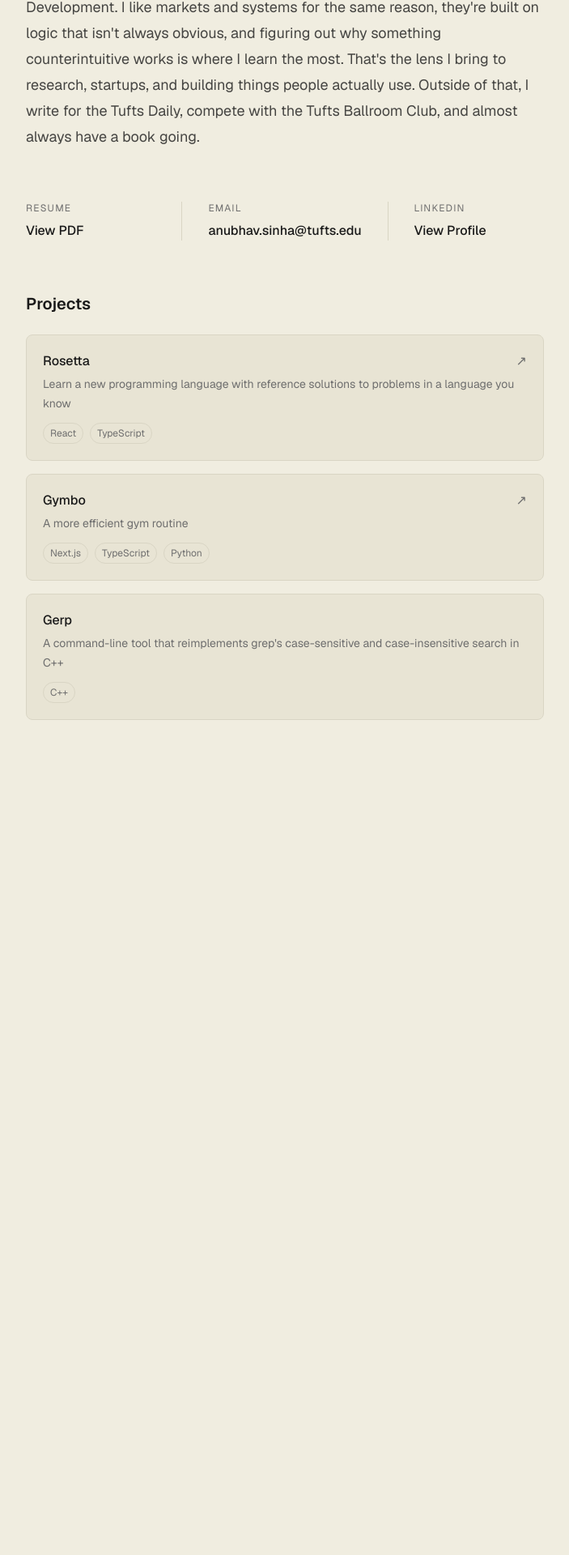
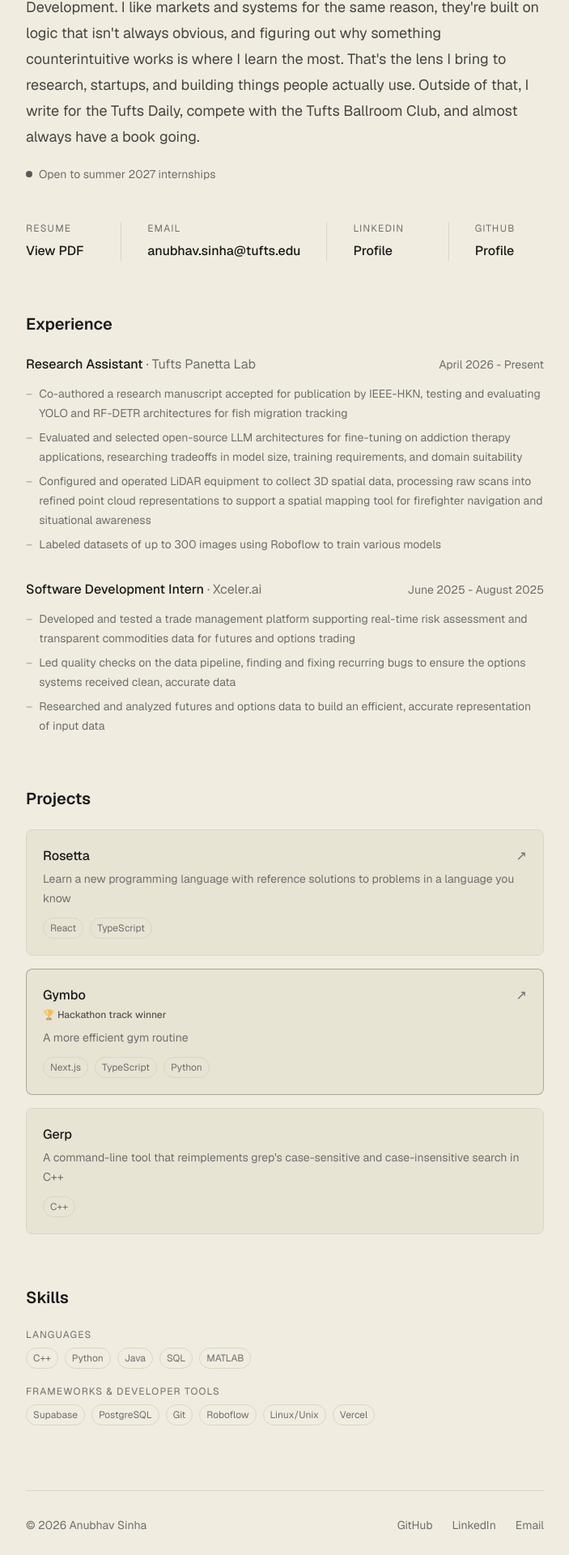
Before and after one commit to somethinghere0/my-website, a Next.js app: page / in a window 1280 px wide. Shown: the part 204-2124 px from the top of the page at 81% size, without its empty margins (288-991 px from the left). Before the commit the page ends 1173 px from the top, so only its background shows below. Built offline with nearby package versions, Linux system fonts and the light colour scheme; no server answers.

Commit message:
more updates

```diff
--- a/app/content.json
+++ b/app/content.json
@@ -1,5 +1,39 @@
 {
   "bio": "I'm a junior at Tufts studying Computer Science, with minors in Finance and AI Development. I like markets and systems for the same reason, they're built on logic that isn't always obvious, and figuring out why something counterintuitive works is where I learn the most. That's the lens I bring to research, startups, and building things people actually use. Outside of that, I write for the Tufts Daily, compete with the Tufts Ballroom Club, and almost always have a book going.",
+  "openTo": "Open to summer 2027 internships",
+  "experience": [
+    {
+      "org": "Tufts Panetta Lab",
+      "role": "Research Assistant",
+      "dates": "April 2026 - Present",
+      "bullets": [
+        "Co-authored a research manuscript accepted for publication by IEEE-HKN, testing and evaluating YOLO and RF-DETR architectures for fish migration tracking",
+        "Evaluated and selected open-source LLM architectures for fine-tuning on addiction therapy applications, researching tradeoffs in model size, training requirements, and domain suitability",
+        "Configured and operated LiDAR equipment to collect 3D spatial data, processing raw scans into refined point cloud representations to support a spatial mapping tool for firefighter navigation and situational awareness",
+        "Labeled datasets of up to 300 images using Roboflow to train various models"
+      ]
+    },
+    {
+      "org": "Xceler.ai",
+      "role": "Software Development Intern",
+      "dates": "June 2025 - August 2025",
+      "bullets": [
+        "Developed and tested a trade management platform supporting real-time risk assessment and transparent commodities data for futures and options trading",
+        "Led quality checks on the data pipeline, finding and fixing recurring bugs to ensure the options systems received clean, accurate data",
+        "Researched and analyzed futures and options data to build an efficient, accurate representation of input data"
+      ]
+    }
+  ],
+  "skills": [
+    {
+      "category": "Languages",
+      "items": ["C++", "Python", "Java", "SQL", "MATLAB"]
+    },
+    {
+      "category": "Frameworks & Developer Tools",
+      "items": ["Supabase", "PostgreSQL", "Git", "Roboflow", "Linux/Unix", "Vercel"]
+    }
+  ],
   "projects": [
     {
       "name": "Rosetta",
@@ -11,7 +45,9 @@
       "name": "Gymbo",
       "description": "A more efficient gym routine",
       "url": "https://github.com/somethinghere0/jumbogym",
-      "tags": ["Next.js", "TypeScript", "Python"]
+      "tags": ["Next.js", "TypeScript", "Python"],
+      "featured": true,
+      "highlight": "🏆 Hackathon track winner"
     },
     {
       "name": "Gerp",
@@ -21,6 +57,7 @@
   ],
   "contact": {
     "email": "anubhav.sinha@tufts.edu",
-    "linkedin": "https://www.linkedin.com/in/anubhav-sinha-8241a8332"
+    "linkedin": "https://www.linkedin.com/in/anubhav-sinha-8241a8332",
+    "github": "https://github.com/somethinghere0"
   }
 }
--- a/app/page.tsx
+++ b/app/page.tsx
@@ -2,6 +2,13 @@
 
 import { useEffect, useState } from "react";
 import content from "./content.json";
+
+const quickLinks = [
+  { label: "Resume", value: "View PDF", href: "/resume.pdf", external: true },
+  { label: "Email", value: content.contact.email, href: `mailto:${content.contact.email}`, external: false },
+  { label: "LinkedIn", value: "Profile", href: content.contact.linkedin, external: true },
+  { label: "GitHub", value: "Profile", href: content.contact.github, external: true },
+];
 
 export default function Home() {
   const [dark, setDark] = useState(false);
@@ -56,39 +63,67 @@ export default function Home() {
           {content.bio}
         </p>
 
+        {/* Open to */}
+        <div
+          className="mt-5 inline-flex items-center gap-2 animate-fade-in-up"
+          style={{ animationDelay: "120ms" }}
+        >
+          <span className="relative flex h-2 w-2">
+            <span className="animate-ping absolute inline-flex h-full w-full rounded-full bg-foreground/40" />
+            <span className="relative inline-flex h-2 w-2 rounded-full bg-foreground/70" />
+          </span>
+          <p className="text-sm text-muted">{content.openTo}</p>
+        </div>
+
         {/* Resume + Contact */}
-        <section className="mt-16 animate-fade-in-up" style={{ animationDelay: "160ms" }}>
+        <section className="mt-12 animate-fade-in-up" style={{ animationDelay: "160ms" }}>
           <div className="flex flex-col sm:flex-row sm:divide-x divide-border">
-            <a
-              href="/resume.pdf"
-              target="_blank"
-              rel="noopener noreferrer"
-              className="flex-1 py-4 sm:py-0 sm:pr-8 border-b sm:border-b-0 border-border transition-opacity duration-200 hover:opacity-60"
-            >
-              <p className="text-xs uppercase tracking-widest mb-2 text-muted">Resume</p>
-              <p className="font-medium text-foreground">View PDF</p>
-            </a>
-            <a
-              href={`mailto:${content.contact.email}`}
-              className="flex-1 py-4 sm:py-0 sm:px-8 border-b sm:border-b-0 border-border transition-opacity duration-200 hover:opacity-60"
-            >
-              <p className="text-xs uppercase tracking-widest mb-2 text-muted">Email</p>
-              <p className="font-medium text-foreground">{content.contact.email}</p>
-            </a>
-            <a
-              href={content.contact.linkedin}
-              target="_blank"
-              rel="noopener noreferrer"
-              className="flex-1 py-4 sm:py-0 sm:pl-8 transition-opacity duration-200 hover:opacity-60"
-            >
-              <p className="text-xs uppercase tracking-widest mb-2 text-muted">LinkedIn</p>
-              <p className="font-medium text-foreground">View Profile</p>
-            </a>
+            {quickLinks.map((link, i) => (
+              <a
+                key={link.label}
+                href={link.href}
+                target={link.external ? "_blank" : undefined}
+                rel={link.external ? "noopener noreferrer" : undefined}
+                className={`flex-1 py-4 sm:py-0 transition-opacity duration-200 hover:opacity-60 ${
+                  i === 0 ? "sm:pr-8" : i === quickLinks.length - 1 ? "sm:pl-8" : "sm:px-8"
+                } ${i < quickLinks.length - 1 ? "border-b sm:border-b-0 border-border" : ""}`}
+              >
+                <p className="text-xs uppercase tracking-widest mb-2 text-muted">{link.label}</p>
+                <p className="font-medium text-foreground">{link.value}</p>
+              </a>
+            ))}
+          </div>
+        </section>
+
+        {/* Experience */}
+        <section className="mt-16 animate-fade-in-up" style={{ animationDelay: "220ms" }}>
+          <h2 className="text-xl font-semibold mb-6 text-foreground">
+            Experience
+          </h2>
+          <div className="flex flex-col gap-8">
+            {content.experience.map((job) => (
+              <div key={`${job.org}-${job.role}`}>
+                <div className="flex flex-col sm:flex-row sm:items-baseline sm:justify-between gap-1 mb-3">
+                  <p className="font-medium text-foreground">
+                    {job.role} <span className="font-normal text-muted">· {job.org}</span>
+                  </p>
+                  <p className="text-sm text-muted shrink-0">{job.dates}</p>
+                </div>
+                <ul className="flex flex-col gap-1.5">
+                  {job.bullets.map((bullet) => (
+                    <li key={bullet} className="flex gap-2 text-sm leading-6 text-muted">
+                      <span aria-hidden="true" className="text-muted/60">–</span>
+                      <span>{bullet}</span>
+                    </li>
+                  ))}
+                </ul>
+              </div>
+            ))}
           </div>
         </section>
 
         {/* Projects */}
-        <section className="mt-16 animate-fade-in-up" style={{ animationDelay: "240ms" }}>
+        <section className="mt-16 animate-fade-in-up" style={{ animationDelay: "280ms" }}>
           <h2 className="text-xl font-semibold mb-6 text-foreground">
             Projects
           </h2>
@@ -102,9 +137,9 @@ export default function Home() {
               <Card
                 key={project.name}
                 {...linkProps}
-                className={`group block p-5 rounded-lg border border-border bg-card transition-all duration-200 ${
+                className={`group block p-5 rounded-lg border bg-card transition-all duration-200 ${
                   project.url ? "hover:-translate-y-0.5 hover:shadow-md" : ""
-                }`}
+                } ${project.featured ? "border-foreground/30" : "border-border"}`}
               >
                 <div className="flex items-center justify-between gap-4 mb-1">
                   <p className="font-medium text-foreground">
@@ -119,6 +154,11 @@ export default function Home() {
                     </span>
                   )}
                 </div>
+                {project.highlight && (
+                  <p className="text-xs font-medium text-foreground/70 mb-2">
+                    {project.highlight}
+                  </p>
+                )}
                 <p className="text-sm leading-6 text-muted mb-3">
                   {project.description}
                 </p>
@@ -140,6 +180,61 @@ export default function Home() {
           </div>
         </section>
 
+        {/* Skills */}
+        <section className="mt-16 animate-fade-in-up" style={{ animationDelay: "340ms" }}>
+          <h2 className="text-xl font-semibold mb-6 text-foreground">
+            Skills
+          </h2>
+          <div className="flex flex-col gap-5">
+            {content.skills.map((group) => (
+              <div key={group.category}>
+                <p className="text-xs uppercase tracking-widest mb-2 text-muted">
+                  {group.category}
+                </p>
+                <div className="flex flex-wrap gap-2">
+                  {group.items.map((item) => (
+                    <span
+                      key={item}
+                      className="text-xs px-2 py-1 rounded-full border border-border text-muted"
+                    >
+                      {item}
+                    </span>
+                  ))}
+                </div>
+              </div>
+            ))}
+          </div>
+        </section>
+
+        {/* Footer */}
+        <footer className="mt-20 pt-8 border-t border-border flex flex-col sm:flex-row sm:items-center sm:justify-between gap-3 text-sm text-muted">
+          <p>© 2026 Anubhav Sinha</p>
+          <div className="flex gap-6">
+            <a
+              href={content.contact.github}
+              target="_blank"
+              rel="noopener noreferrer"
+              className="transition-colors duration-200 hover:text-foreground"
+            >
+              GitHub
+            </a>
+            <a
+              href={content.contact.linkedin}
+              target="_blank"
+              rel="noopener noreferrer"
+              className="transition-colors duration-200 hover:text-foreground"
+            >
+              LinkedIn
+            </a>
+            <a
+              href={`mailto:${content.contact.email}`}
+              className="transition-colors duration-200 hover:text-foreground"
+            >
+              Email
+            </a>
+          </div>
+        </footer>
+
       </main>
     </div>
   );
```
